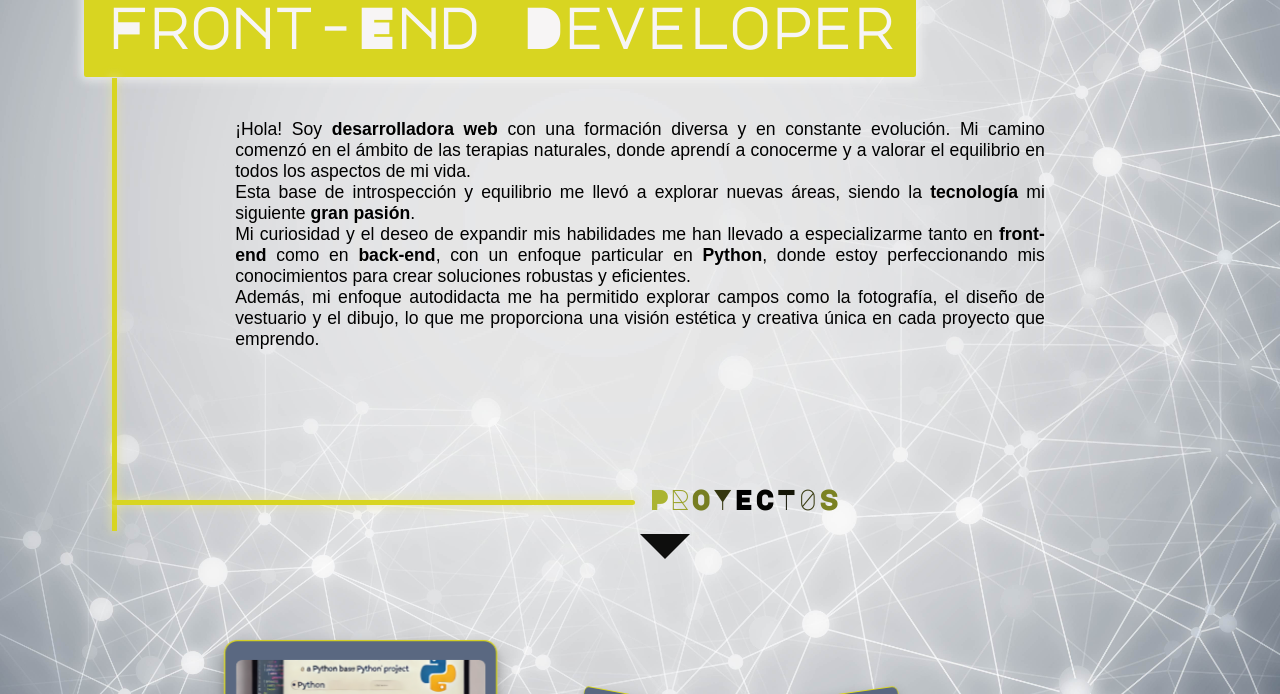
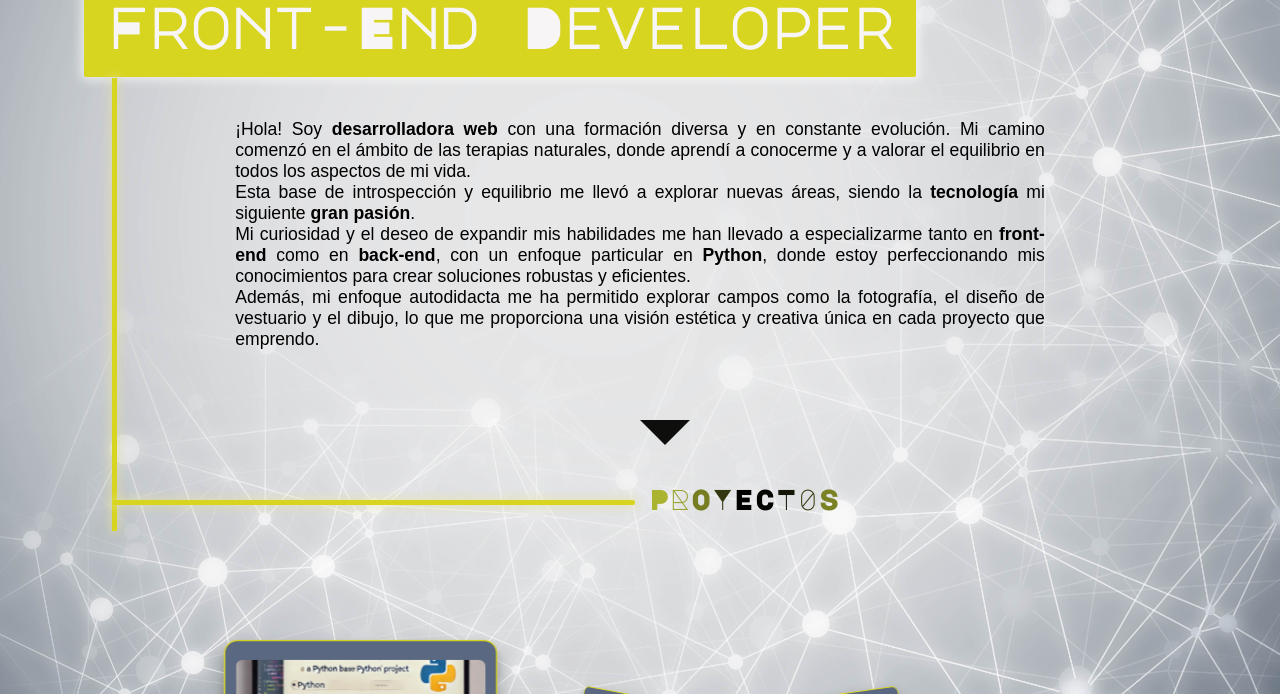
Before and after one commit to estefanymoramellado/estefanymoramellado.github.io, a plain HTML site: page index.html in a window 1280 px wide. Shown: the part 106-800 px from the top of the page. Drawn offline with Linux system fonts and the light colour scheme; a web font is replaced by a local one.

Commit message:
cambios en arrow

```diff
--- a/styles.css
+++ b/styles.css
@@ -187,11 +187,9 @@ header h1 {
     border-top: 25px solid #0e0e0d;
     margin-left: auto;
     margin-right: auto;
-    margin-top: 15em;
     display: block;
     animation: bounce 1s infinite;
     position: absolute;
-    top: 50%;
     left: 50%;
     transform: translate(-50%, -50%);
     cursor: pointer;
```
